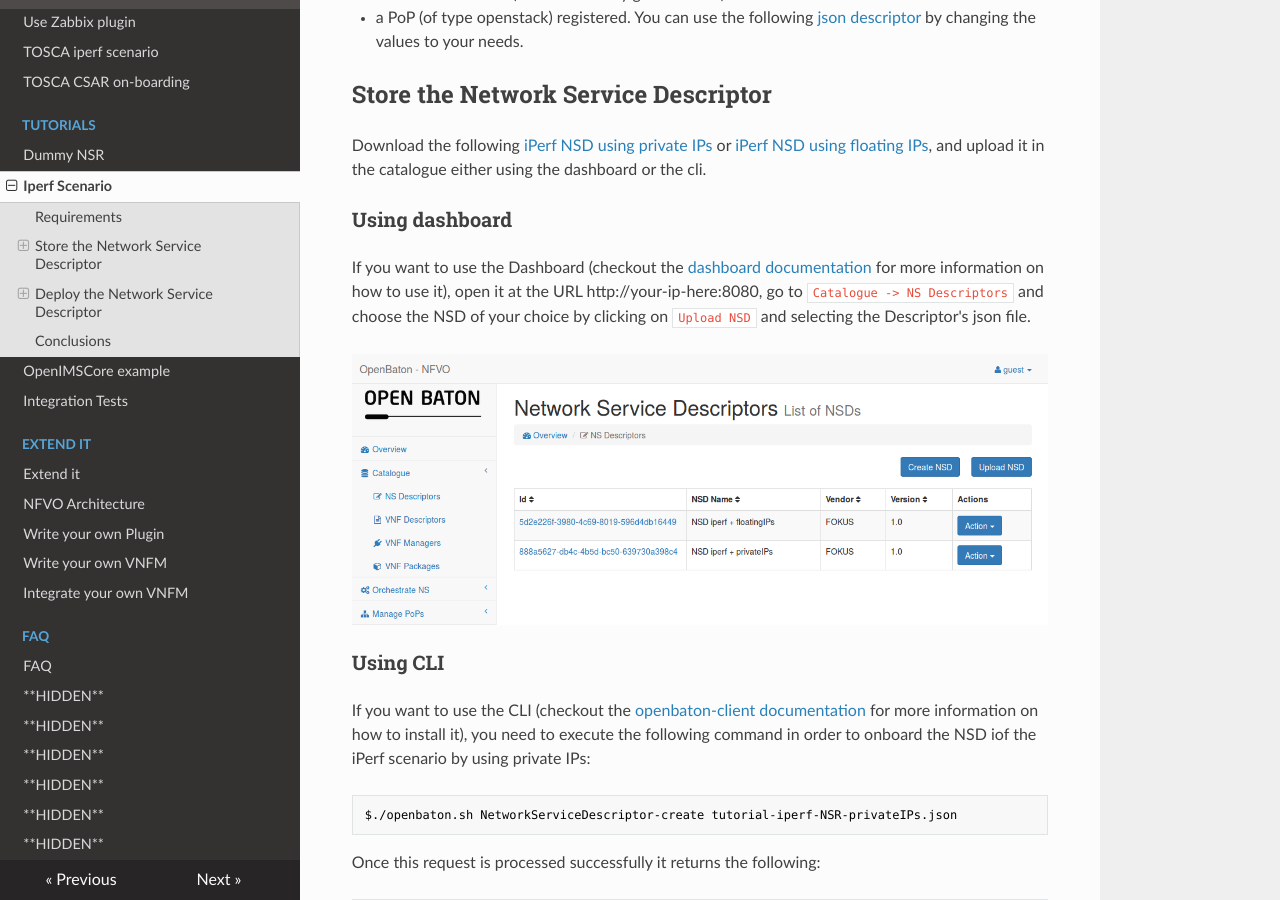
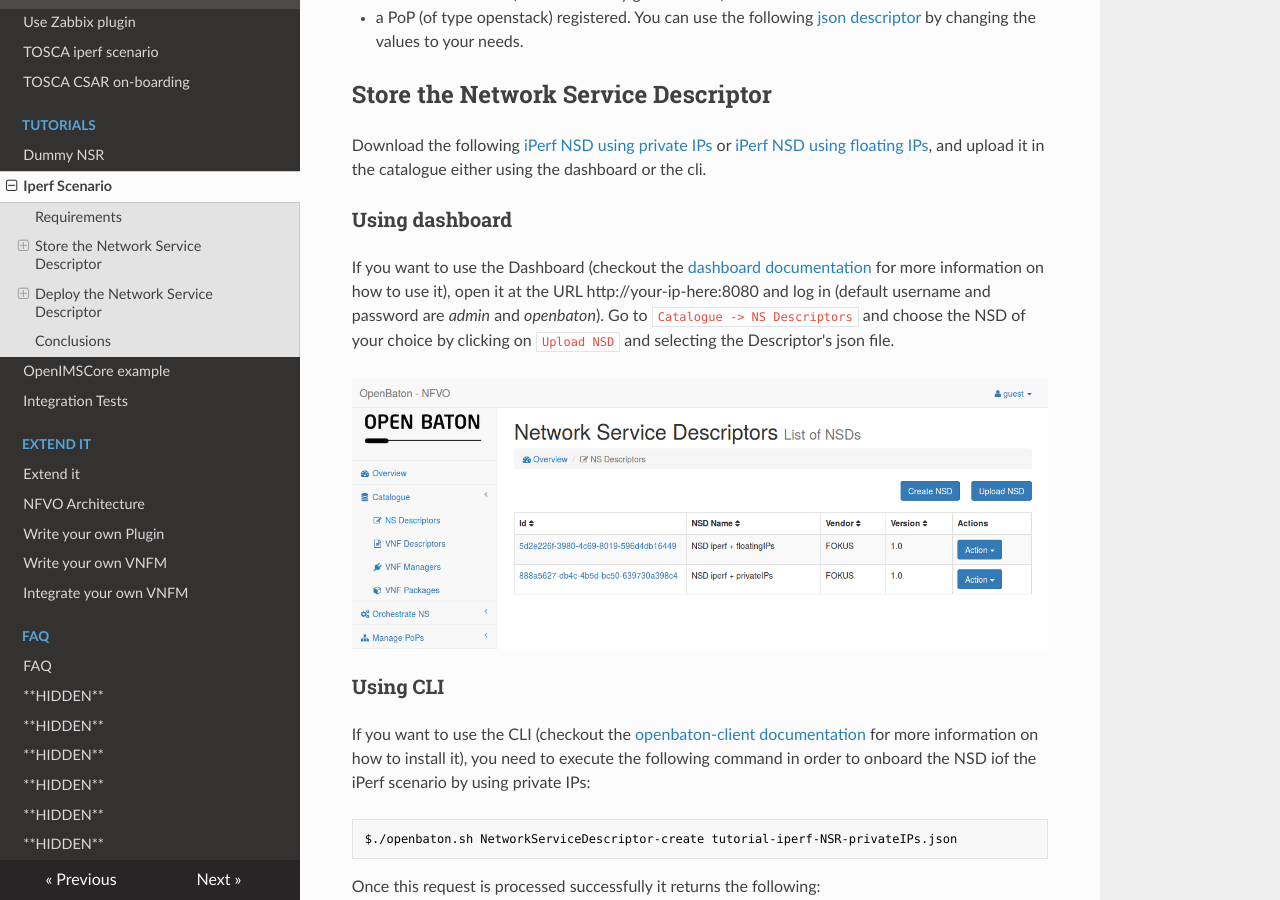
Before and after one commit to openbaton/docs, an MkDocs documentation site: the page built from docs/iperf-NSR.md, in a window 1280 px wide and 900 px high, scrolled down 547 px. Built offline with MkDocs 1.6.1, drawn with Linux system fonts in a browser that asks for light colours; nearby versions of some CDN libraries; old or Windows-style settings are respelled for this version of MkDocs.

Commit message:
Add username and password to the iperf tutorial

```diff
--- a/docs/iperf-NSR.md
+++ b/docs/iperf-NSR.md
@@ -23,7 +23,7 @@
 
 ### Using dashboard
 
-If you want to use the Dashboard (checkout the [dashboard documentation][dashboard] for more information on how to use it), open it at the URL http://your-ip-here:8080, go to `Catalogue -> NS Descriptors` and choose the NSD of your choice by clicking on `Upload NSD` and selecting the Descriptor's json file.
+If you want to use the Dashboard (checkout the [dashboard documentation][dashboard] for more information on how to use it), open it at the URL http://your-ip-here:8080 and log in (default username and password are *admin* and *openbaton*). Go to `Catalogue -> NS Descriptors` and choose the NSD of your choice by clicking on `Upload NSD` and selecting the Descriptor's json file.
 
 ![Onboarding-NSD][nsd-onboarding]
 
```
